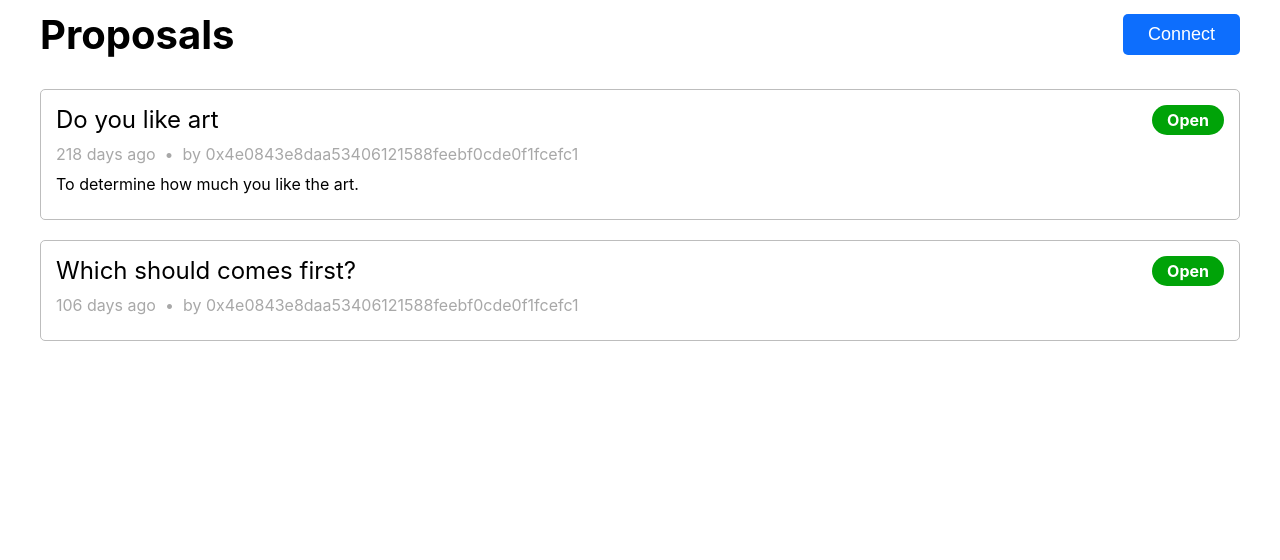
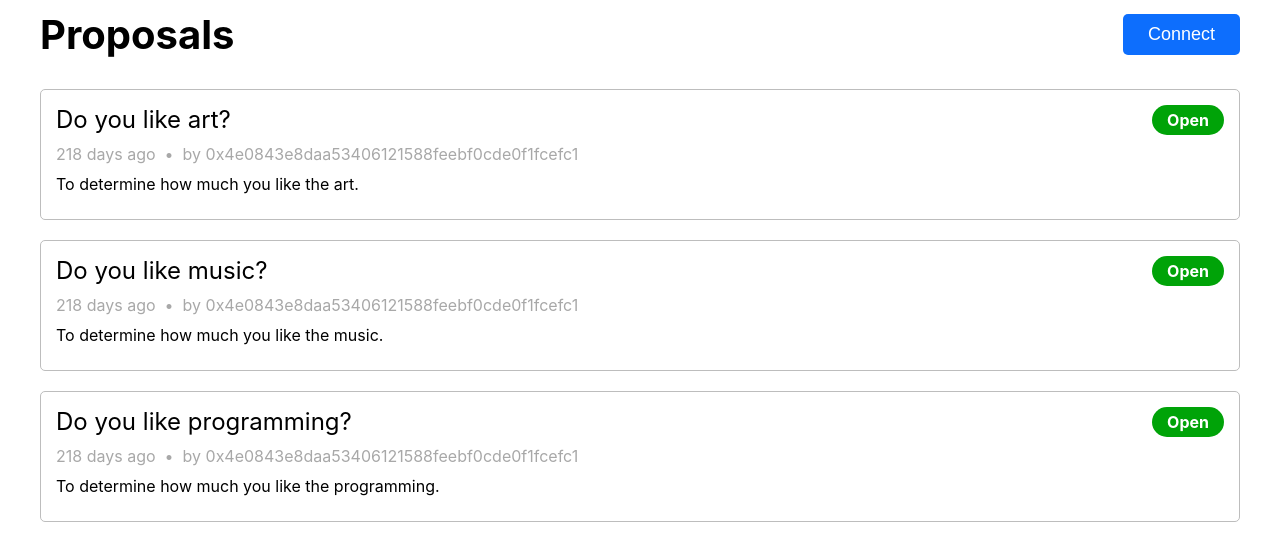
Before and after one commit to novrandobilly/superlative-secret-society, a Next.js app: page / in a window 1280 px wide. Shown: the top 560 px of the page. Built offline with nearby package versions, Linux system fonts and the light colour scheme.

Commit message:
Connecting the data

```diff
--- a/components/ProposalListItem.tsx
+++ b/components/ProposalListItem.tsx
@@ -2,27 +2,22 @@ import React from 'react';
 import styles from './ProposalListItem.module.scss';
 import { DateTime } from 'luxon';
 import Link from 'next/link';
+import { ProposalsType } from '../models';
 
-interface ProposalListItemType {
-  title: string;
-  datePosted: string;
-  authorId: string;
-  description?: string;
-  status: 'open' | 'closed';
-  id: string;
-}
-const ProposalListItem: React.FC<ProposalListItemType> = ({ title, datePosted, authorId, description, status, id }) => {
+const ProposalListItem: React.FC<ProposalsType> = ({ title, created_at, publisher, description, id, end_date }) => {
   return (
-    <Link passHref href={`/proposal/detail/${id}`}>
+    <Link passHref href={`/proposal/detail/${id.toString()}`}>
       <div className={styles.Container}>
         <h2>{title}</h2>
         <div className={styles.DateId}>
-          <p>{DateTime.fromJSDate(new Date(datePosted)).toRelative({ unit: 'days' })} &nbsp;</p>
-          <p>&bull;&nbsp;&nbsp;by {authorId}</p>
+          <p>{DateTime.fromJSDate(created_at).toRelative({ unit: 'days' })} &nbsp;</p>
+          <p>&bull;&nbsp;&nbsp;by {publisher}</p>
         </div>
         {description && <p>{description}</p>}
-        <span style={{ backgroundColor: status === 'open' ? '#00a308' : '#830000' }} className={styles.Status}>
-          {status === 'open' ? 'Open' : 'Closed'}
+        <span
+          style={{ backgroundColor: new Date() < new Date(end_date) ? '#00a308' : '#830000' }}
+          className={styles.Status}>
+          {new Date() < new Date(end_date) ? 'Open' : 'Closed'}
         </span>
       </div>
     </Link>
--- /dev/null
+++ b/models/index.ts
@@ -0,0 +1,34 @@
+export interface AdminsType {
+  id: number;
+  address: string;
+  created_at: Date;
+  PRIMARY_KEY: string;
+}
+
+export interface OptionsType {
+  id: number;
+  proposal_id: number;
+  opt: string[];
+  created_at: Date;
+  PRIMARY_KEY: string;
+}
+
+export interface ProposalsType {
+  id: number;
+  title: string;
+  description: string;
+  end_date: Date;
+  publisher: string;
+  created_at: Date;
+  PRIMARY_KEY: string;
+}
+
+export interface VotesType {
+  id: number;
+  proposal_id: number;
+  voter_addr: string;
+  voting_power: number;
+  opt_id: number;
+  created_at: Date;
+  PRIMARY_KEY: string;
+}
--- a/pages/index.tsx
+++ b/pages/index.tsx
@@ -3,7 +3,38 @@ import Head from 'next/head';
 import Layout from '../components/Layout';
 import styles from '../styles/Home.module.scss';
 import ProposalListItem from '../components/ProposalListItem';
+import { DateTime } from 'luxon';
+import { ProposalsType } from '../models';
 
+const DUMMY_PROPOSALS: ProposalsType[] = [
+  {
+    id: 1,
+    title: 'Do you like art?',
+    description: 'To determine how much you like the art.',
+    end_date: new Date('05/05/2022'),
+    publisher: '0x4e0843e8daa53406121588feebf0cde0f1fcefc1',
+    created_at: new Date('05/05/2021'),
+    PRIMARY_KEY: '0x4e0843e8daa53406121588feebf0cde0f1fcefc1',
+  },
+  {
+    id: 2,
+    title: 'Do you like music?',
+    description: 'To determine how much you like the music.',
+    end_date: new Date('05/05/2022'),
+    publisher: '0x4e0843e8daa53406121588feebf0cde0f1fcefc1',
+    created_at: new Date('05/05/2021'),
+    PRIMARY_KEY: '0x4e0843e8daa53406121588feebf0cde0f1fcefc1',
+  },
+  {
+    id: 3,
+    title: 'Do you like programming?',
+    description: 'To determine how much you like the programming.',
+    end_date: new Date('05/05/2022'),
+    publisher: '0x4e0843e8daa53406121588feebf0cde0f1fcefc1',
+    created_at: new Date('05/05/2021'),
+    PRIMARY_KEY: '0x4e0843e8daa53406121588feebf0cde0f1fcefc1',
+  },
+];
 const Home: NextPage = () => {
   return (
     <Layout home>
@@ -15,21 +46,9 @@ const Home: NextPage = () => {
 
       <main>
         <section className={styles.ProposalList}>
-          <ProposalListItem
-            title='Do you like art'
-            datePosted='05/05/2021'
-            authorId='0x4e0843e8daa53406121588feebf0cde0f1fcefc1'
-            id='s1'
-            status='open'
-            description='To determine how much you like the art.'
-          />
-          <ProposalListItem
-            title='Which should comes first?'
-            datePosted='08/25/2021'
-            authorId='0x4e0843e8daa53406121588feebf0cde0f1fcefc1'
-            id='s2'
-            status='open'
-          />
+          {DUMMY_PROPOSALS.map((proposal) => (
+            <ProposalListItem {...proposal} />
+          ))}
         </section>
       </main>
     </Layout>
```
Also changed, not shown: pages/proposal/detail/[id].tsx (+73 -27 lines).
